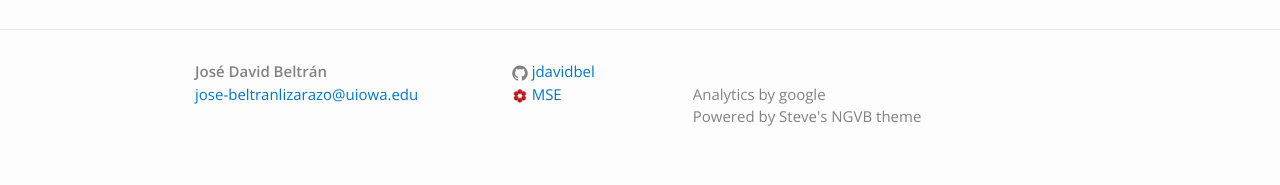
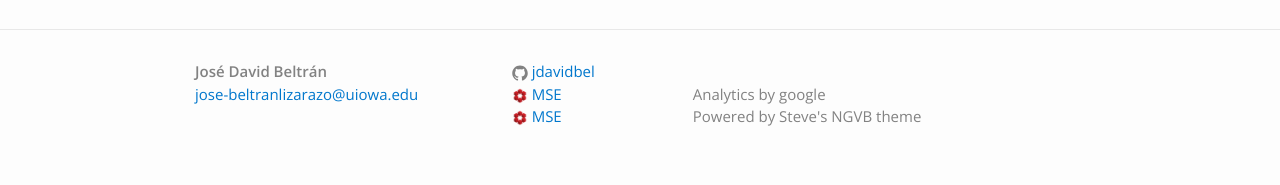
Before and after one commit to jdavidbel/jdavidbel.github.io, a Jekyll site: the page built from index.md, in a window 1280 px wide. Shown: the part 774-959 px from the top of the page. Built offline with Jekyll 4.4.1, drawn with Linux system fonts in a browser that asks for light colours.

Commit message:
Update footer.html
trying to add more

```diff
--- a/_includes/footer.html
+++ b/_includes/footer.html
@@ -54,6 +54,17 @@
               <span class="username">MSE</span>
             </a>
           </li>
+
+ 	  <li>
+            <a href="https://orcid.org/0009-0009-6714-7174">
+              <span class="icon  icon--twitter">
+               <img src= "/images/math-logo.png" width="16" height="16" allowfullscreen="true" frameborder="0"></img>             </span>
+
+              <span class="username">MSE</span>
+            </a>
+          </li>
+
+
           {% endif %}
 
 
```
